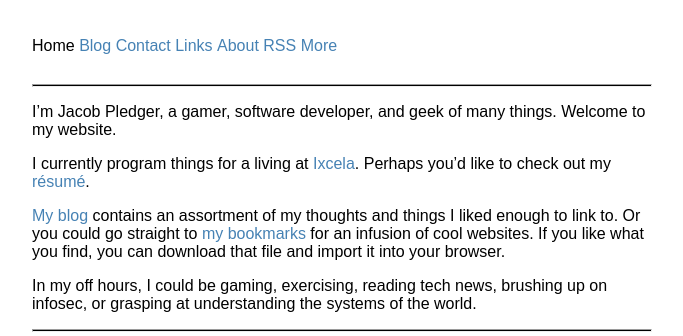
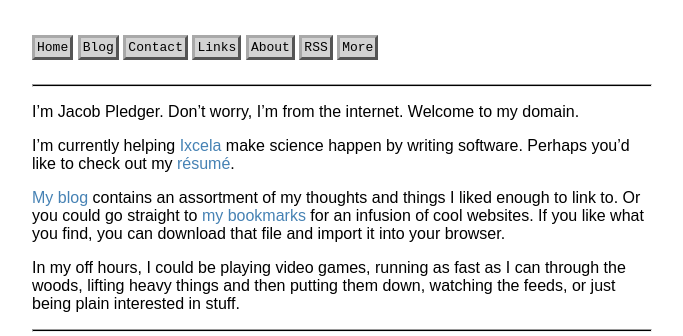
Before and after one commit to jacobpledger/website, a Jekyll site: the page built from index.md, in a window 1280 px wide, cut to the strip 0-336 px from the top of the page. Shown: the whole strip, without its empty margins (298-981 px from the left). Built offline with Jekyll 4.4.1, drawn with Linux system fonts in a browser that asks for light colours.

Commit message:
Updated the nav button styles

```diff
--- /dev/null
+++ b/_includes/footer.html
@@ -0,0 +1,6 @@
+<div align="center">
+<a href="https://www.defectivebydesign.org/">
+<img src="https://static.fsf.org/dbd/RADs.png"
+alt="DRM is DefectiveByDesign"
+width="150" height="150" border="0" align="middle" /></a>
+</div>
--- a/_sass/main.scss
+++ b/_sass/main.scss
@@ -19,6 +19,18 @@ html {
       }
     }
     nav {
+      a {
+        color: black;
+        background-color: lightgrey;
+        text-decoration: none;
+        font-family: monospace;
+        border-style: outset;
+        border-color: darkgrey;
+        padding: 2px;
+      }
+      a:hover {
+        background-color: orange;
+      }
       ul {
         padding: 0em;
         li {
--- a/index.md
+++ b/index.md
@@ -3,10 +3,10 @@ layout: default
 title: Home - Jacob Pledger
 ---
 
-I'm Jacob Pledger, a gamer, software developer, and geek of many things. Welcome to my website.
+I'm Jacob Pledger. Don't worry, I'm from the internet. Welcome to my domain.
 
-I currently program things for a living at [Ixcela](https://ixcela.com). Perhaps you'd like to check out my [résumé](/resume.html).
+I'm currently helping [Ixcela](https://ixcela.com) make science happen by writing software. Perhaps you'd like to check out my [résumé](/resume.html).
 
 [My blog](/blog/index.html) contains an assortment of my thoughts and things I liked enough to link to. Or you could go straight to [my bookmarks](/bookmarks.html) for an infusion of cool websites. If you like what you find, you can download that file and import it into your browser.
 
-In my off hours, I could be gaming, exercising, reading tech news, brushing up on infosec, or grasping at understanding the systems of the world.
+In my off hours, I could be playing video games, running as fast as I can through the woods, lifting heavy things and then putting them down, watching the feeds, or just being plain interested in stuff.
```
